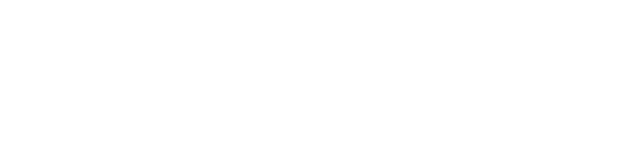
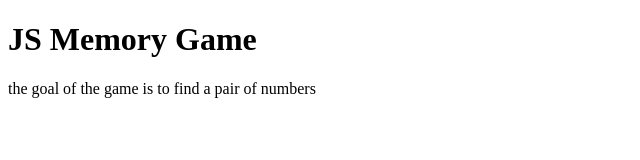
Before and after one commit to VladimirMakarof/JS-Memory-Game, a plain HTML site: page index.html in a window 1280 px wide. Shown: the whole page, without its empty margins (0-640 px from the left). Drawn offline with nearby package versions, Linux system fonts and the light colour scheme.

Commit message:
feat: add main section on html

```diff
--- a/index.html
+++ b/index.html
@@ -5,14 +5,25 @@
     <meta charset="UTF-8">
     <meta http-equiv="X-UA-Compatible" content="IE=edge">
     <meta name="viewport" content="width=device-width, initial-scale=1.0">
-    <link rel="stylesheet" href="https://cdnjs.cloudflare.com/ajax/libs/normalize/8.0.1/normalize.min.css">
-    <link rel="stylesheet" href="https://cdnjs.cloudflare.com/ajax/libs/font-awesome/5.15.3/css/all.min.css">
     <link rel="stylesheet" href="/css/style.css">
+    <link rel="preconnect" href="https://fonts.googleapis.com">
+    <link rel="preconnect" href="https://fonts.gstatic.com" crossorigin>
+    <link href="https://fonts.googleapis.com/css2?family=Work+Sans:wght@600&display=swap" rel="stylesheet">
 
     <title>Memory Game</title>
 </head>
 
 <body>
+    <main>
+        <div class="title-section">
+            <h1>JS Memory Game</h1>
+            <p class="description">the goal of the game is to find a pair of numbers</p>
+        </div>
+
+        <div id="board"></div>
+        <div id="result"></div>
+    </main>
+
 
     <script src="js/script.js"></script>
 </body>
```
